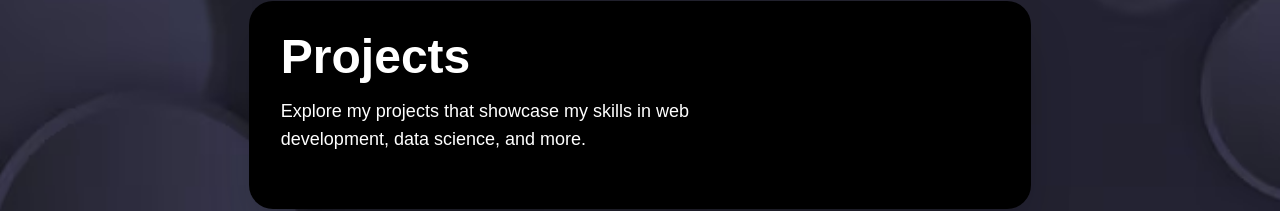
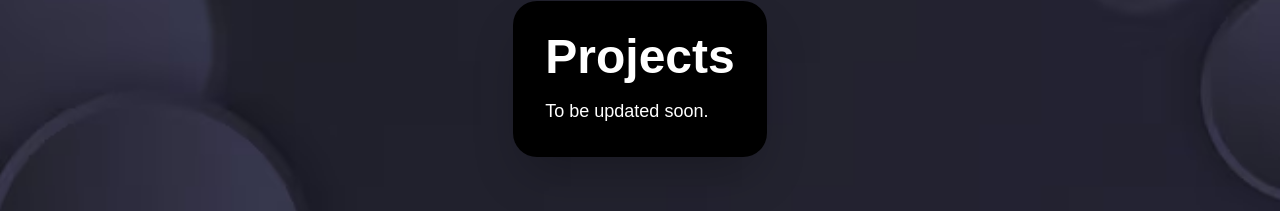
Before and after one commit to aryan05910/website, a Next.js app: page /projects in a window 1280 px wide. Shown: the part 159-370 px from the top of the page. Built offline with nearby package versions, Linux system fonts and the light colour scheme.

Commit message:
Resume updates

```diff
--- a/components/projectscard.tsx
+++ b/components/projectscard.tsx
@@ -34,10 +34,10 @@ export function ProjectsCard() {
               Projects
             </Typography>
             <Typography
-              className="text-lg mb-6"
+              className="text-lg whitespace-nowrap"
               {...({} as React.ComponentProps<typeof Typography>)}
             >
-              Explore my projects that showcase my skills in web development, data science, and more.
+              To be updated soon.
             </Typography>
           </CardBody>
         </Card>
```
Also changed, not shown: 1 other file (tests, documents, lock files or other folders).
